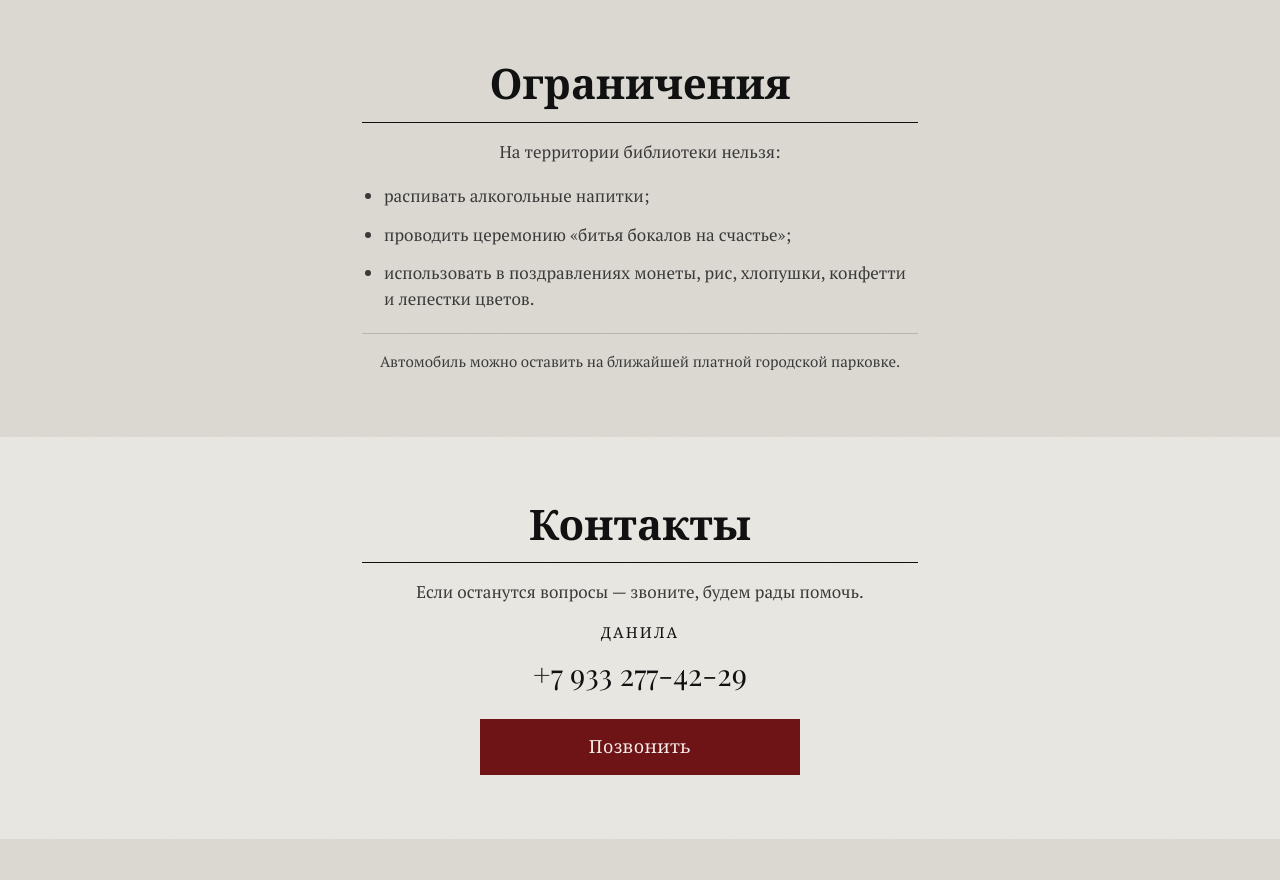
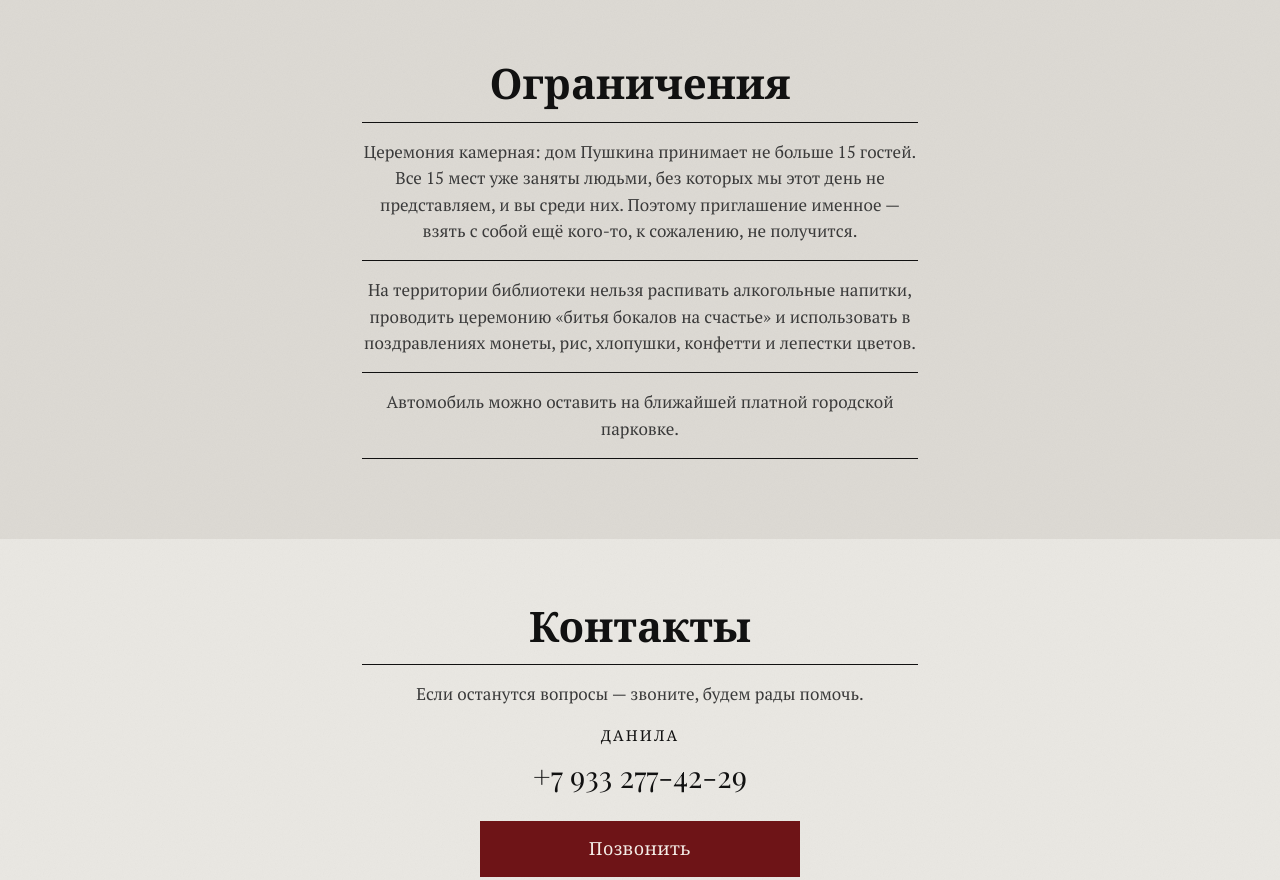
Before and after one commit to xeoza/xeoza.github.io, a plain HTML site: page index.html in a window 1280 px wide. Shown: the part 4320-5200 px from the top of the page. Drawn offline with nearby package versions, Linux system fonts and the light colour scheme.

Commit message:
Ограничение по числу гостей, чёрный телефон, единый вид блока
Добавлено ограничение: церемония принимает не больше 15 гостей,
приглашение именное, +1 не предусмотрен. Подано через то, что гость
в числе избранных, а не через запрет. Формулировка нейтральна по роду
(«вы среди них»): половина гостей женщины.

Телефон обёрнут в явную tel-ссылку цвета --ink без подчёркивания.
Мобильные браузеры находили номер в тексте сами и красили в свой синий;
добавлен format-detection, без него iOS перекрашивает даже готовую ссылку.

Блок «Ограничения» приведён к единому виду: три центрированных абзаца,
разделённых линейками, — как в «Обращении» и «Дресс-коде». Прежде там
соседствовали красная рамка по центру, список с выключкой влево
и отдельный абзац про парковку.

Co-Authored-By: Claude Opus 5 (1M context) <noreply@anthropic.com>

```diff
--- a/index.html
+++ b/index.html
@@ -3,6 +3,7 @@
 <head>
 <meta charset="utf-8">
 <meta name="viewport" content="width=device-width, initial-scale=1">
+<meta name="format-detection" content="telephone=no">
 <title>Данила &amp; Анастасия — 9 октября 2026</title>
 <meta name="description" content="Приглашение на свадьбу Данилы и Анастасии. 9 октября 2026 года, дом Пушкина, Москва.">
 
@@ -137,13 +138,12 @@
   <div class="wrap">
     <h2 class="h2">Ограничения</h2>
     <hr class="rule">
-    <p class="body-text rules-intro">На территории библиотеки нельзя:</p>
-    <ul class="rules">
-      <li>распивать алкогольные напитки;</li>
-      <li>проводить церемонию «битья бокалов на счастье»;</li>
-      <li>использовать в поздравлениях монеты, рис, хлопушки, конфетти и лепестки цветов.</li>
-    </ul>
-    <p class="parking">Автомобиль можно оставить на ближайшей платной городской парковке.</p>
+    <p class="body-text">Церемония камерная: дом Пушкина принимает не больше 15 гостей. Все 15 мест уже заняты людьми, без которых мы этот день не представляем, и вы среди них. Поэтому приглашение именное — взять с собой ещё кого-то, к сожалению, не получится.</p>
+    <hr class="rule">
+    <p class="body-text">На территории библиотеки нельзя распивать алкогольные напитки, проводить церемонию «битья бокалов на счастье» и использовать в поздравлениях монеты, рис, хлопушки, конфетти и лепестки цветов.</p>
+    <hr class="rule">
+    <p class="body-text">Автомобиль можно оставить на ближайшей платной городской парковке.</p>
+    <hr class="rule">
   </div>
 </section>
 
@@ -154,7 +154,7 @@
     <hr class="rule">
     <p class="body-text">Если останутся вопросы — звоните, будем рады помочь.</p>
     <p class="contact-name">Данила</p>
-    <p class="contact-phone">+7 933 277-42-29</p>
+    <p class="contact-phone"><a href="tel:+79332774229">+7 933 277-42-29</a></p>
     <a class="btn" href="tel:+79332774229">Позвонить</a>
   </div>
 </section>
--- a/styles.css
+++ b/styles.css
@@ -371,25 +371,6 @@ img { max-width: 100%; display: block; }
   margin: 0;
 }
 
-/* ---------- Список ограничений ---------- */
-.rules {
-  margin: 18px 0 0;
-  padding-left: 22px;
-  color: var(--ink-soft);
-}
-
-.rules li { margin-bottom: 12px; }
-
-.rules li:last-child { margin-bottom: 0; }
-
-.parking {
-  margin: 20px 0 0;
-  padding-top: 16px;
-  border-top: 1px solid #b9b4ac;
-  text-align: center;
-  font-size: 15px;
-}
-
 /* ---------- Контакты и анкета ---------- */
 .contact-name {
   font-family: var(--font-caps);
@@ -407,6 +388,20 @@ img { max-width: 100%; display: block; }
   text-align: center;
   margin: 0;
   color: var(--ink);
+}
+
+/* Номер набирается по касанию, но выглядит как обычный текст: без
+   браузерной синевы и подчёркивания. Автораспознавание телефонов
+   отключено мета-тегом format-detection, иначе iOS перекрашивает
+   номер по-своему, даже когда ссылка уже своя. */
+.contact-phone a {
+  color: inherit;
+  text-decoration: none;
+}
+
+.contact-phone a:focus-visible {
+  outline: 2px solid var(--ink);
+  outline-offset: 3px;
 }
 
 .deadline {
```
Also changed, not shown: 1 other file.
